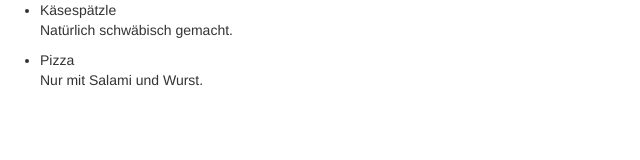
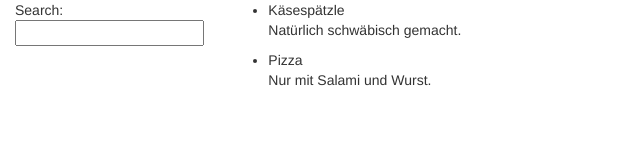
Before and after one commit to sgrieser/CookingApp, a website: page com.grieser.icooking.webapp/app/index.html in a window 1280 px wide. Shown: the whole page, without its empty margins (0-640 px from the left). Drawn offline with nearby package versions, Linux system fonts and the light colour scheme.

Commit message:
Search field added
- search fiel added to index page
- unit tests & e2e tests added

```diff
--- a/com.grieser.icooking.webapp/app/index.html
+++ b/com.grieser.icooking.webapp/app/index.html
@@ -10,12 +10,31 @@
 </head>
 <body ng-controller="CookingRecipesController">
 
-  <ul>
-    <li ng-repeat="recipe in recipes">
+
+
+<div class="container-fluid">
+  <div class="row">
+    <div class="col-md-2">
+      <!--Sidebar content-->
+
+      Search: <input ng-model="query">
+
+    </div>
+    <div class="col-md-10">
+      <!--Body content-->
+
+      <ul>
+    <li ng-repeat="recipe in recipes | filter:query">
       <span>{{recipe.name}}</span>
       <p>{{recipe.snippet}}</p>
     </li>
   </ul>
 
+    </div>
+  </div>
+</div>
+
+
+
 </body>
 </html>
```
Also changed, not shown: com.grieser.icooking.webapp/test/e2e/scenarios.js (+20 -6 lines), com.grieser.icooking.webapp/test/unit/controllersSpec.js (+8 -3 lines).
